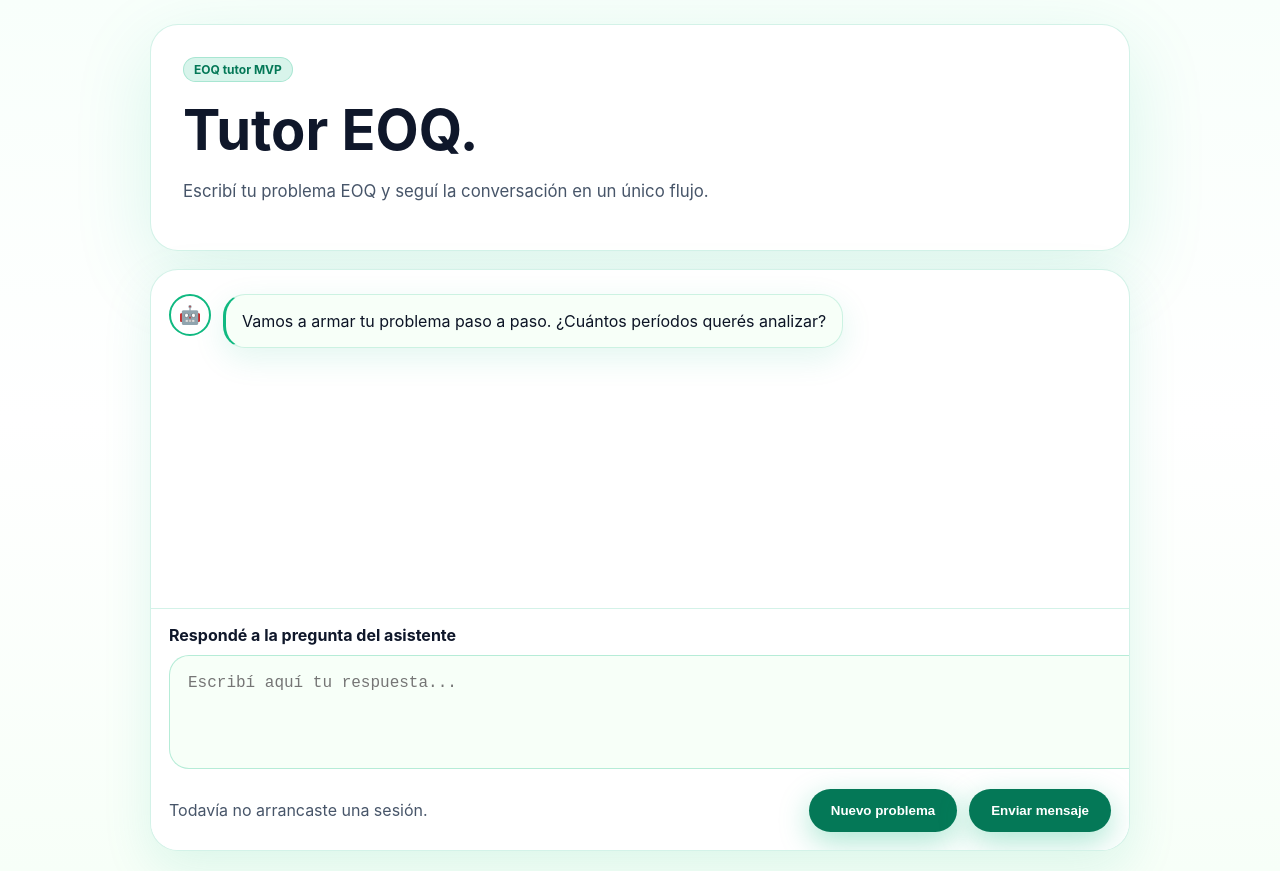
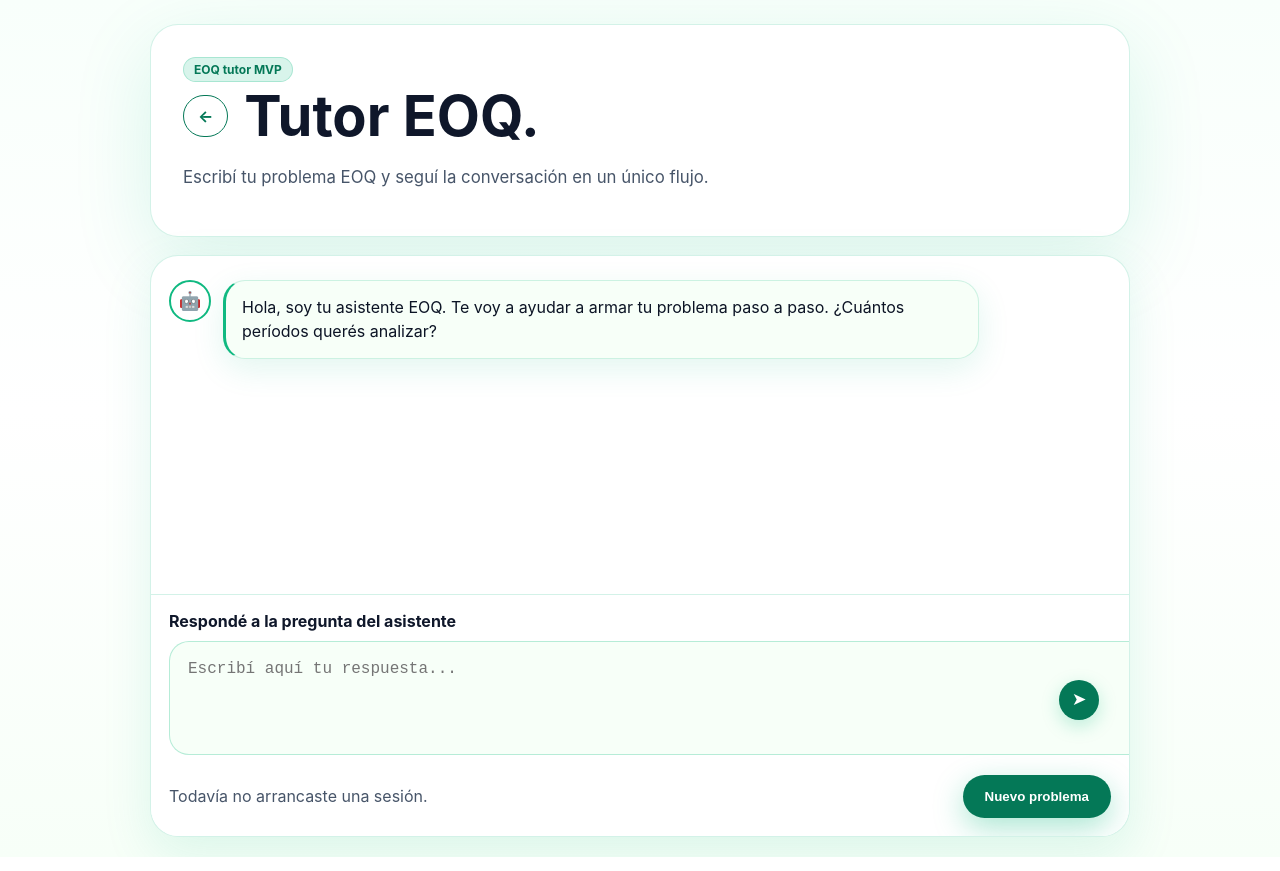
Before and after one commit to julianaguirre30/BOT-EOQ-dinamicos, a Next.js app: page /chat in a window 1280 px wide. Built offline with nearby package versions, Linux system fonts and the light colour scheme.

Commit message:
arreglos UI

```diff
--- a/src/ui/chat-composer.tsx
+++ b/src/ui/chat-composer.tsx
@@ -12,6 +12,10 @@ const composerStyles = {
     background: '#ffffff',
     backdropFilter: 'blur(12px)',
   },
+  textareaWrap: {
+    position: 'relative' as const,
+    width: '100%',
+  },
   textarea: {
     width: '100%',
     minHeight: '76px',
@@ -21,9 +25,26 @@ const composerStyles = {
     border: '1px solid rgba(16, 185, 129, 0.28)',
     background: '#f7fff8',
     color: '#0f172a',
-    padding: '18px',
+    padding: '18px 56px 18px 18px',
     fontSize: '16px',
     outline: 'none',
+  },
+  sendButton: {
+    position: 'absolute' as const,
+    right: '12px',
+    top: '50%',
+    transform: 'translateY(-50%)',
+    width: '40px',
+    height: '40px',
+    borderRadius: '50%',
+    border: 'none',
+    background: '#047857',
+    color: 'white',
+    display: 'grid',
+    placeItems: 'center',
+    cursor: 'pointer',
+    boxShadow: '0 6px 18px rgba(16, 185, 129, 0.25)',
+    fontSize: '1.1rem',
   },
   button: {
     borderRadius: '999px',
@@ -90,6 +111,7 @@ export const ChatComposer = ({
     <label htmlFor="chat-input" style={composerStyles.label}>
       Respondé a la pregunta del asistente
     </label>
+    <div style={composerStyles.textareaWrap}>
       <textarea
         id="chat-input"
         style={composerStyles.textarea}
@@ -97,6 +119,10 @@ export const ChatComposer = ({
         onChange={(event) => onChange(event.target.value)}
         placeholder="Escribí aquí tu respuesta..."
       />
+      <button type="submit" style={composerStyles.sendButton} disabled={isSubmitting} aria-label="Enviar mensaje">
+        ➤
+      </button>
+    </div>
     <div style={composerStyles.controls}>
       <div style={composerStyles.statusRow}>
         <span style={composerStyles.muted}>{sessionId ? `Sesión activa: ${sessionId}` : 'Todavía no arrancaste una sesión.'}</span>
@@ -106,9 +132,6 @@ export const ChatComposer = ({
         <button type="button" style={{ ...composerStyles.button, background: '#047857' }} onClick={onResetProblem}>
           Nuevo problema
         </button>
-        <button type="submit" style={composerStyles.button} disabled={isSubmitting}>
-          {isSubmitting ? 'Pensando...' : 'Enviar mensaje'}
-        </button>
       </div>
     </div>
     {error ? <p style={composerStyles.errorText}>{error}</p> : null}
--- a/src/ui/chat-shell.tsx
+++ b/src/ui/chat-shell.tsx
@@ -1,5 +1,6 @@
 'use client';
 
+import Link from 'next/link';
 import { CSSProperties, FormEvent, useEffect, useMemo, useRef, useState } from 'react';
 
 import { ChatTurnResponse } from '../app/runtime/chat-handler';
@@ -51,6 +52,25 @@ const shellStyles = {
     border: '1px solid rgba(16, 185, 129, 0.18)',
     boxShadow: '0 24px 80px rgba(16, 185, 129, 0.14)',
   },
+  heroHeading: {
+    display: 'flex',
+    alignItems: 'center',
+    gap: '16px',
+    marginBottom: '14px',
+  },
+  heroButton: {
+    display: 'inline-flex',
+    alignItems: 'center',
+    justifyContent: 'center',
+    borderRadius: '999px',
+    padding: '10px 14px',
+    border: '1px solid #047857',
+    background: 'transparent',
+    color: '#047857',
+    fontWeight: 700,
+    textDecoration: 'none',
+    width: 'fit-content',
+  },
   conversationShell: {
     minHeight: 'calc(100vh - 220px)',
     display: 'flex',
@@ -83,7 +103,7 @@ const initialEntries: ChatEntry[] = [
   {
     id: 'assistant-welcome',
     role: 'assistant',
-    text: 'Vamos a armar tu problema paso a paso. ¿Cuántos períodos querés analizar?',
+    text: 'Hola, soy tu asistente EOQ. Te voy a ayudar a armar tu problema paso a paso. ¿Cuántos períodos querés analizar?',
   },
 ];
 
@@ -505,7 +525,12 @@ export const ChatShell = () => {
       <div style={shellStyles.container}>
         <section style={shellStyles.hero}>
           <span style={shellStyles.tag}>EOQ tutor MVP</span>
-          <h1 style={{ fontSize: 'clamp(2rem, 5vw, 3.5rem)', margin: '14px 0 10px' }}>Tutor EOQ.</h1>
+          <div style={shellStyles.heroHeading}>
+            <Link href="/" style={shellStyles.heroButton} aria-label="Volver a bienvenida">
+              ←
+            </Link>
+            <h1 style={{ fontSize: 'clamp(2rem, 5vw, 3.5rem)', margin: 0 }}>Tutor EOQ.</h1>
+          </div>
           <p style={{ ...shellStyles.muted, fontSize: '1.05rem', maxWidth: '760px' }}>
             Escribí tu problema EOQ y seguí la conversación en un único flujo.
           </p>
```
Lines whose indentation alone changed are shown as unchanged.
